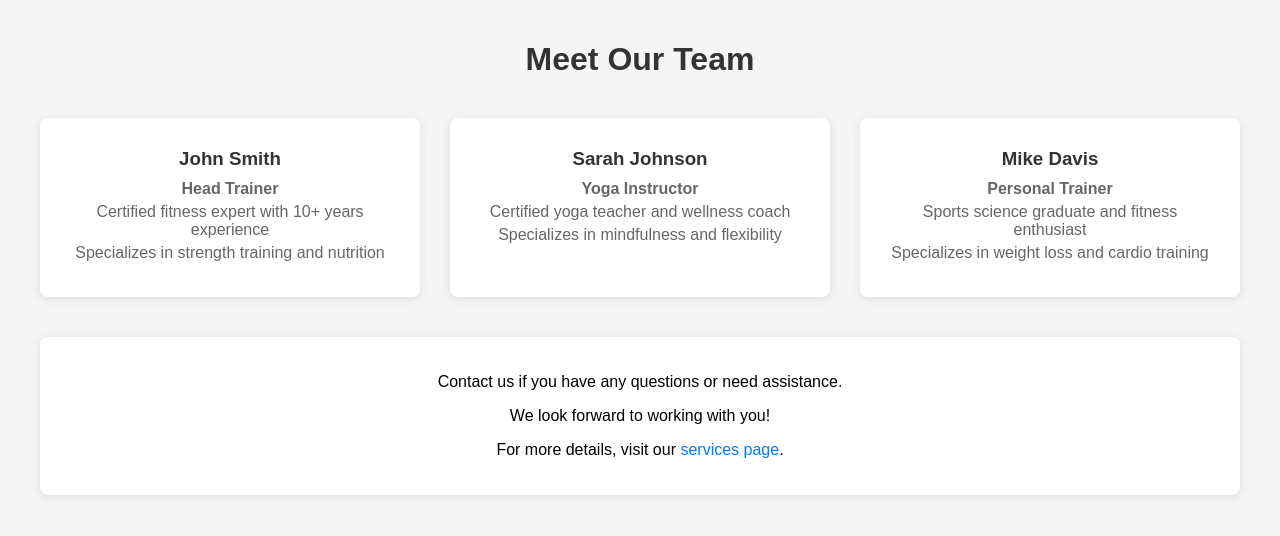
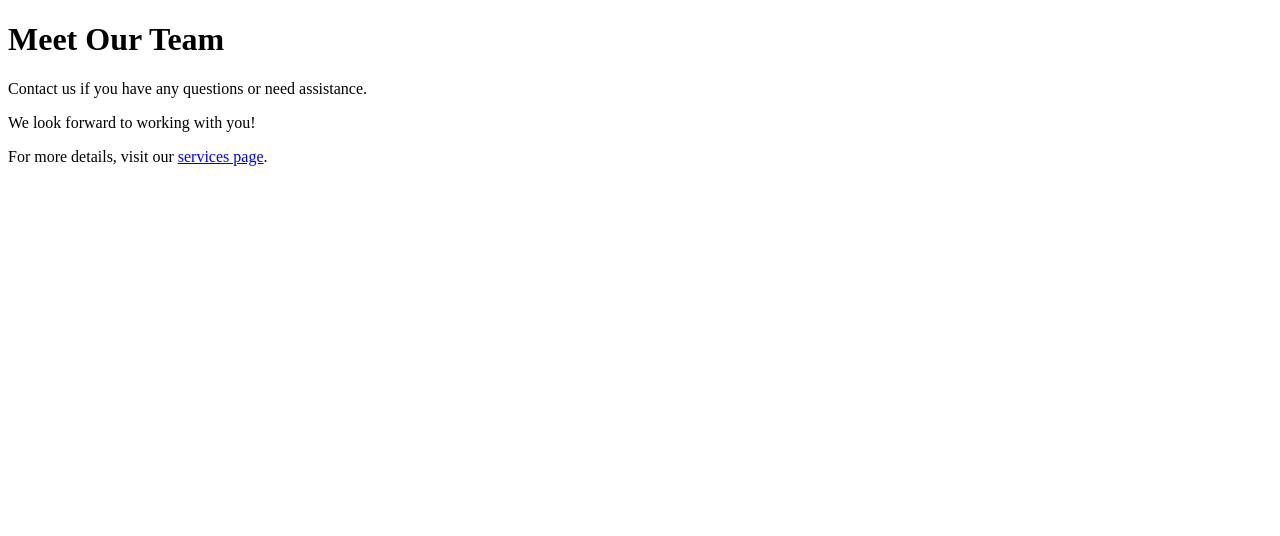
Before and after one commit to mugishaj092/Gym-Git-Exercise-Solutions, a plain HTML site: page team.html in a window 1280 px wide. Drawn offline with Linux system fonts and the light colour scheme.

```diff
--- a/team.html
+++ b/team.html
@@ -4,53 +4,11 @@
     <meta charset="UTF-8">
     <meta name="viewport" content="width=device-width, initial-scale=1.0">
     <title>Team</title>
-    <style>
-        body { font-family: Arial, sans-serif; margin: 0; padding: 20px; background: #f5f5f5; }
-        .container { max-width: 1200px; margin: 0 auto; }
-        h1 { text-align: center; color: #333; margin-bottom: 40px; }
-        .team-grid { display: grid; grid-template-columns: repeat(auto-fit, minmax(300px, 1fr)); gap: 30px; margin-bottom: 40px; }
-        .team-card { background: white; padding: 30px; border-radius: 8px; box-shadow: 0 2px 10px rgba(0,0,0,0.1); text-align: center; }
-        .team-card h3 { color: #333; margin: 0 0 10px 0; }
-        .team-card p { color: #666; margin: 5px 0; }
-        .contact-info { text-align: center; background: white; padding: 20px; border-radius: 8px; box-shadow: 0 2px 10px rgba(0,0,0,0.1); }
-        a { color: #007bff; text-decoration: none; }
-        a:hover { text-decoration: underline;
-        }
-    </style>
-
 </head>
 <body>
-    <div class="container">
-        <h1>Meet Our Team</h1>
-
-        <div class="team-grid">
-            <div class="team-card">
-                <h3>John Smith</h3>
-                <p><strong>Head Trainer</strong></p>
-                <p>Certified fitness expert with 10+ years experience</p>
-                <p>Specializes in strength training and nutrition</p>
-            </div>
-
-            <div class="team-card">
-                <h3>Sarah Johnson</h3>
-                <p><strong>Yoga Instructor</strong></p>
-                <p>Certified yoga teacher and wellness coach</p>
-                <p>Specializes in mindfulness and flexibility</p>
-            </div>
-
-            <div class="team-card">
-                <h3>Mike Davis</h3>
-                <p><strong>Personal Trainer</strong></p>
-                <p>Sports science graduate and fitness enthusiast</p>
-                <p>Specializes in weight loss and cardio training</p>
-            </div>
-        </div>
-
-        <div class="contact-info">
-            <p>Contact us if you have any questions or need assistance.</p>
-            <p>We look forward to working with you!</p>
-            <p>For more details, visit our <a href="services.html">services page</a>.</p>
-        </div>
-    </div>
+    <h1>Meet Our Team</h1>
+    <p>Contact us if you have any questions or need assistance.</p>
+    <p>We look forward to working with you!</p>
+    <p>For more details, visit our <a href="services.html">services page</a>.</p>
 </body>
 </html>
```
